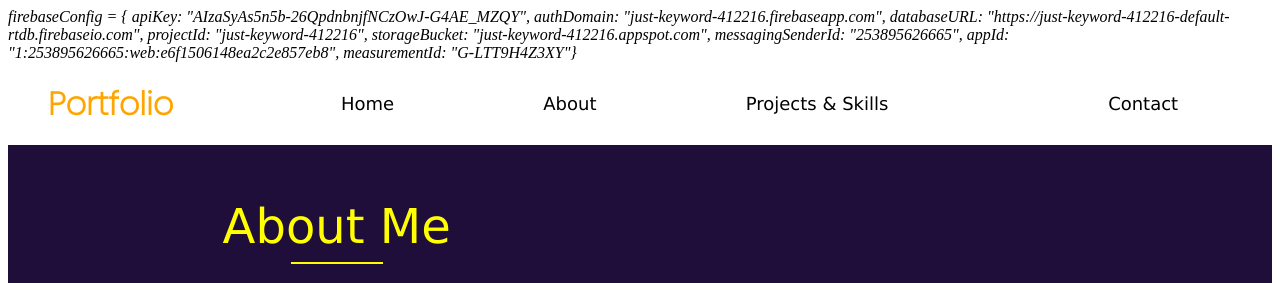
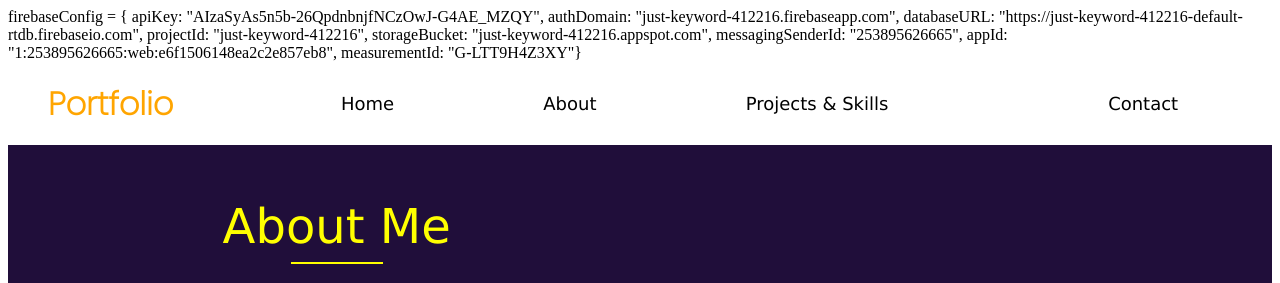
Before and after one commit to mehekk1/portfolio, a plain HTML site: page index.html in a window 1280 px wide. Shown: the top 283 px of the page. Drawn offline with Linux system fonts and the light colour scheme.

Commit message:
Update index.html

```diff
--- a/index.html
+++ b/index.html
@@ -27,7 +27,7 @@
 
 <body>
     <script src= "https://www.gstatic.com/firebasejs/3.7.4/firebase.js"></script>
-    <var>firebaseConfig = {
+    <const>firebaseConfig = {
           apiKey: "AIzaSyAs5n5b-26QpdnbnjfNCzOwJ-G4AE_MZQY",
           authDomain: "just-keyword-412216.firebaseapp.com",
           databaseURL: "https://just-keyword-412216-default-rtdb.firebaseio.com",
@@ -35,7 +35,7 @@
           storageBucket: "just-keyword-412216.appspot.com",
           messagingSenderId: "253895626665",
           appId: "1:253895626665:web:e6f1506148ea2c2e857eb8",
-          measurementId: "G-LTT9H4Z3XY"}</var>
+          measurementId: "G-LTT9H4Z3XY"}</const>
     <div class="navbar">
         <ul>
             <table id="header" border="0"
```
